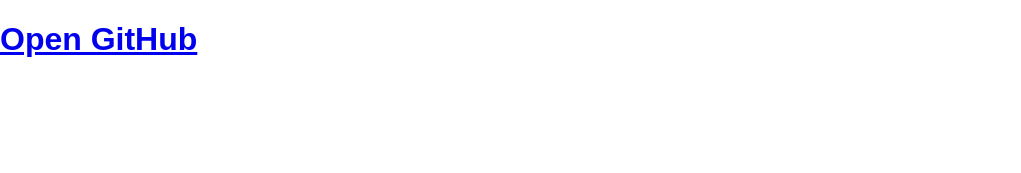
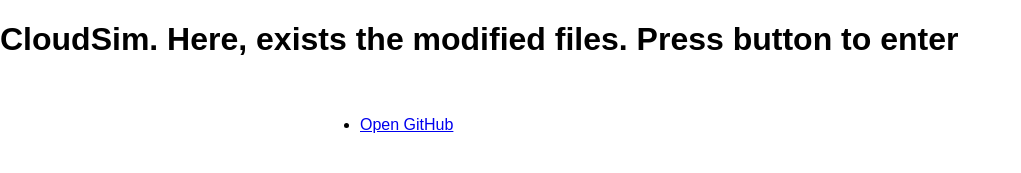
Before and after one commit to VissarionM/cloudsimExample, a website: page src/b8e7f0528bf77ef2547bcf08d18c8a0a3015529e/index.html in a window 1280 px wide. Shown: the whole page, without its empty margins (0-1021 px from the left). Drawn offline with Linux system fonts and the light colour scheme; files that its build step writes are made by us from their sources.

Commit message:
few minor changes

```diff
--- a/src/b8e7f0528bf77ef2547bcf08d18c8a0a3015529e/index.html
+++ b/src/b8e7f0528bf77ef2547bcf08d18c8a0a3015529e/index.html
@@ -10,11 +10,13 @@
 
 <body>
   <header>
-    <h1> <a href="https://github.com/VissarionM/cloudsimExample" download>Open
-        GitHub</a></li>
-    </h1>
+    <h1> CloudSim. Here, exists the modified files. Press button to enter</h1>
   </header>
   <main>
+    <ul>
+      <li><a href="https://github.com/VissarionM/cloudsimExample" download>Open
+          GitHub</a></li>
+    </ul>
   </main>
 </body>
 
```
